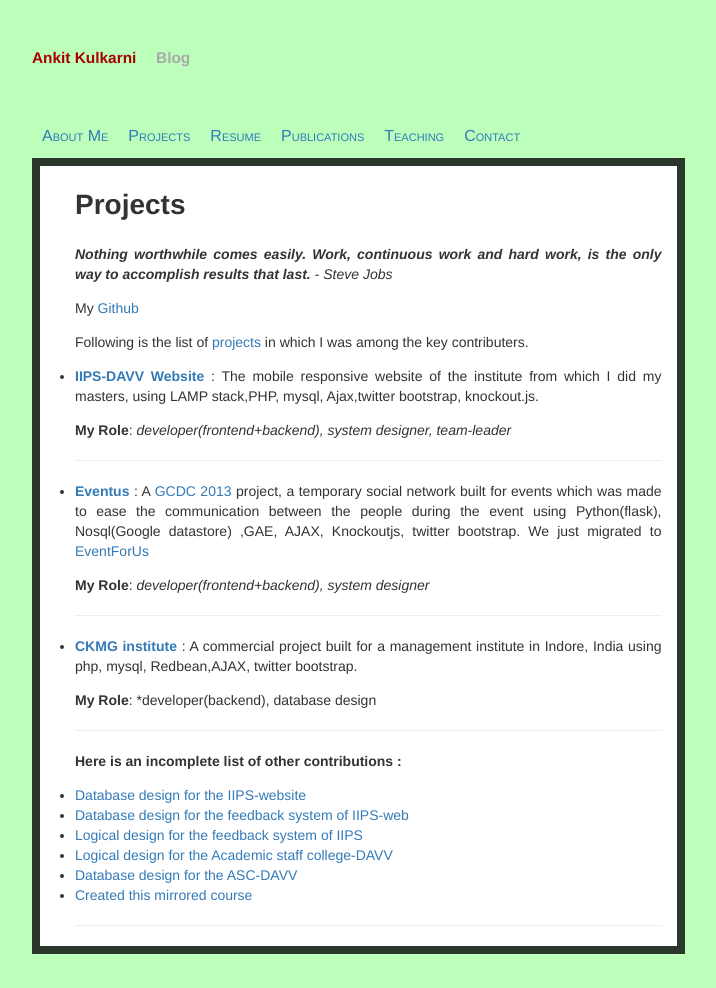
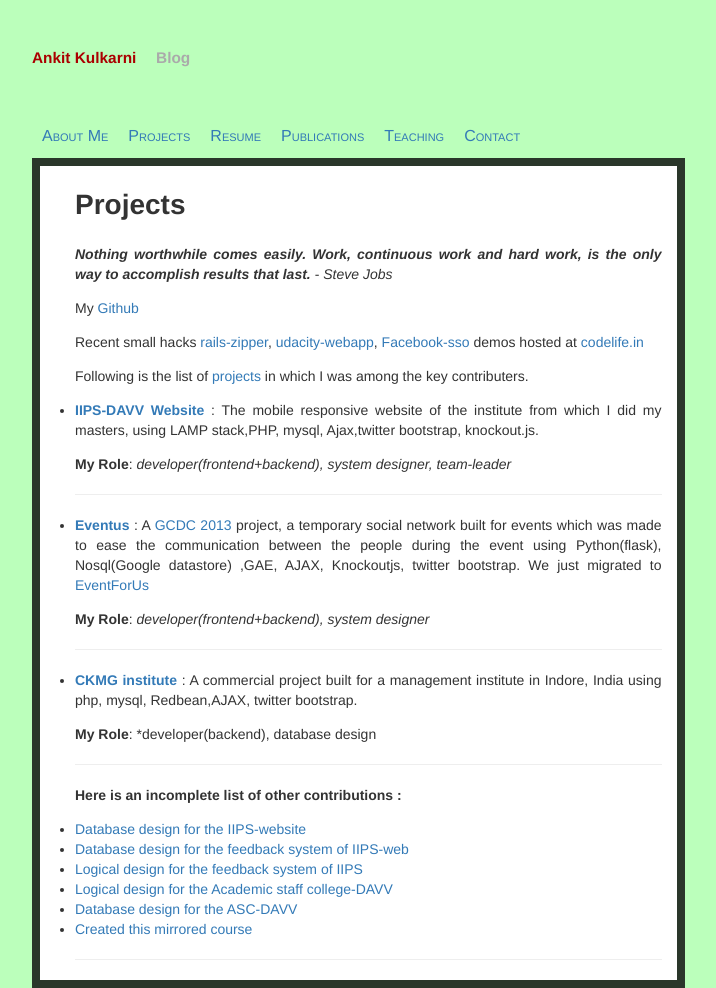
Before and after one commit to Ankit-Kulkarni/Ankit-Kulkarni.github.io, a Jekyll site: the page built from projects.md, in a window 1280 px wide. Shown: the whole page, without its empty margins (233-949 px from the left). Built offline with Jekyll 4.4.1, drawn with Linux system fonts in a browser that asks for light colours; before the commit the page ends 954 px from its top, so only the background shows below that.

Commit message:
added the codelife domain demo projects

```diff
--- a/projects.md
+++ b/projects.md
@@ -9,6 +9,8 @@ permalink: /aboutme/projects.html
 ***Nothing worthwhile comes easily. Work, continuous work and hard work, is the only way to accomplish results that last.*** - *Steve Jobs*
 
 My [Github](https://github.com/Ankit-Kulkarni/)
+
+Recent small hacks [rails-zipper](http://162.243.236.194:3000/), [udacity-webapp](http://codelife.in/udacity-webapp/), [Facebook-sso](http://codelife.in/facebook-sso/)  demos hosted at [codelife.in](http://codelife.in)
 
 Following is the list of [projects]({{page.url}}) in which I was among the key contributers.
 
```
